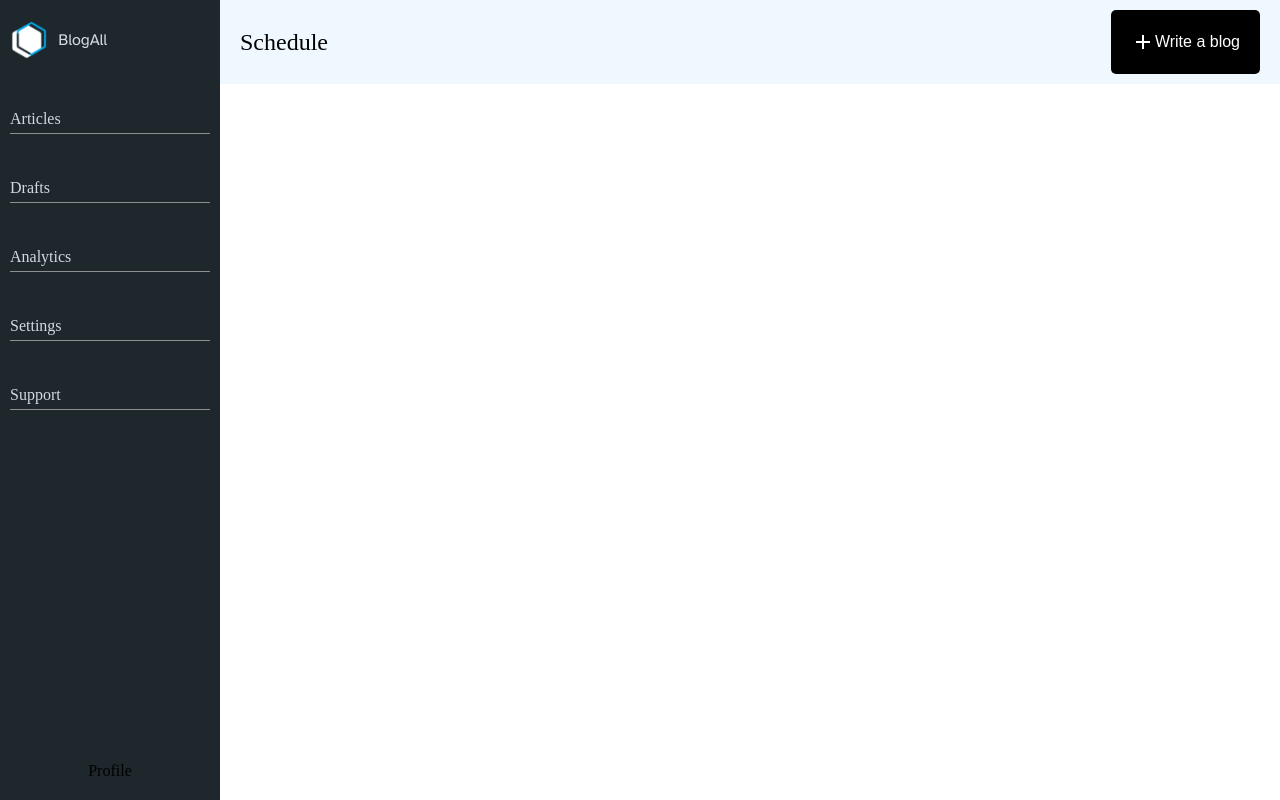
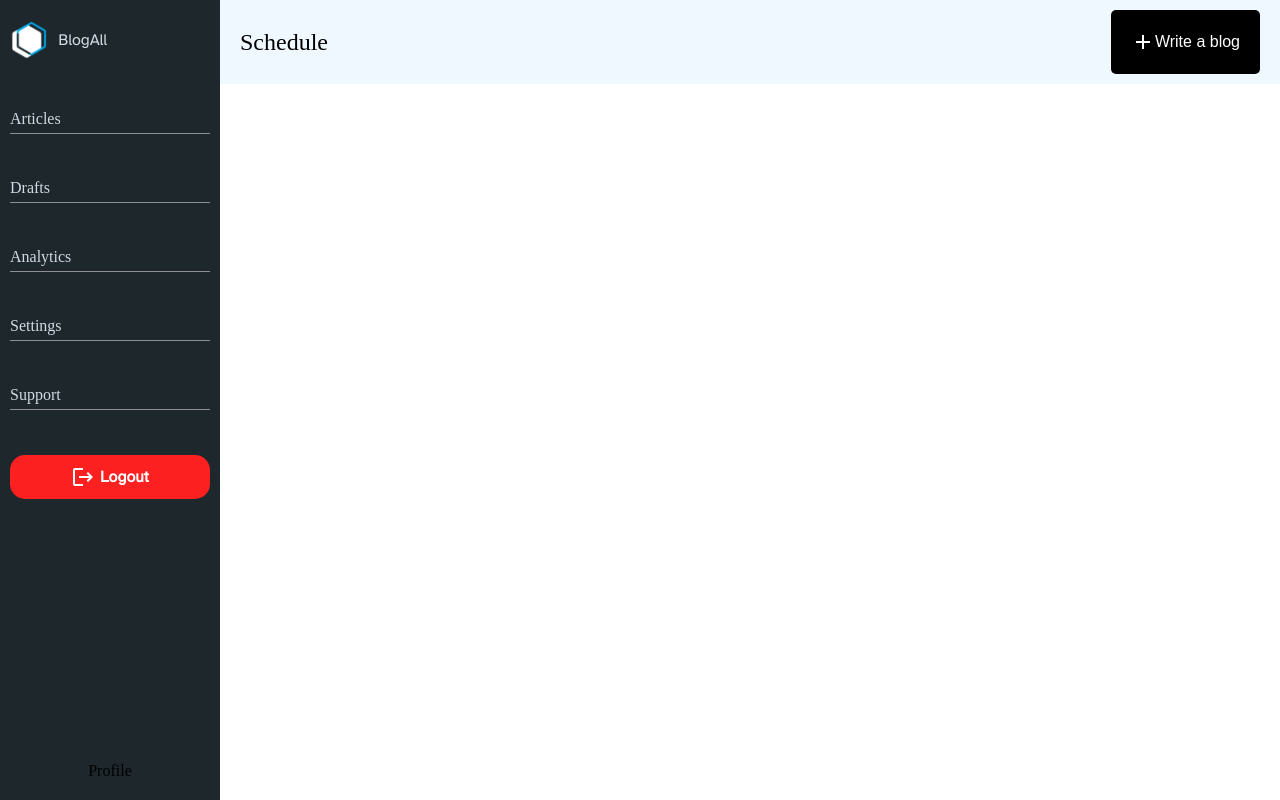
Before and after one commit to luqmanshaban/blogAll-client, a React (Create React App) app: page /dashboard in a window 1280 px wide. Built offline with nearby package versions, Linux system fonts and the light colour scheme; a web font is replaced by a local one.

Commit message:
adding logout in the dashboard

```diff
--- a/src/dashboard/aside/Aside.tsx
+++ b/src/dashboard/aside/Aside.tsx
@@ -1,7 +1,8 @@
 import React from 'react'
 import styles from '../styles/Aside.module.scss'
 import logo from '../../assets/images/logo.png';
-import { Link } from 'react-router-dom'
+import { Link, useNavigate } from 'react-router-dom'
+import LogoutIcon from '@mui/icons-material/Logout';
 
 type Props = {
     unToggle: any;
@@ -9,9 +10,16 @@ type Props = {
 }
 
 const Aside: React.FC<Props> = ({unToggle, active}) => {
+  const navigate = useNavigate();
+
+  const logout = () => {
+    localStorage.removeItem('authToken');
+    navigate('/');
+    alert('Logged Out');
+  }
 
   return (
-    <nav className={`${active ? styles.active : ''}`}>
+    <nav className={`${styles.dashboardNav} ${active ? styles.active : ''}`}>
     <section className={styles.aside}>
         <header>
           <h1>
@@ -43,6 +51,10 @@ const Aside: React.FC<Props> = ({unToggle, active}) => {
             <li>Support
             <p className={styles.hr}></p>
             </li>
+            <li className={styles.logout} onClick={logout}>
+              <LogoutIcon />
+              <button>Logout</button>
+            </li>
 
         </ul>
     </section>
--- a/src/dashboard/main/Home.tsx
+++ b/src/dashboard/main/Home.tsx
@@ -8,6 +8,7 @@ type Props = {
 
 
 const Home: React.FC<Props> = ({toggle}) => {
+  const screen = window.innerWidth <= 600;
   return (
     <div className={styles.home}>
         <header className={`${styles.header}`} onClick={toggle}>
@@ -16,7 +17,7 @@ const Home: React.FC<Props> = ({toggle}) => {
                 <span className={styles.bar}></span>
                 <span className={styles.bar}></span>
             </div>
-            <Header/>
+            {!screen && <Header/>}
         </header>
     </div>
   )
--- a/src/dashboard/main/components/Header.tsx
+++ b/src/dashboard/main/components/Header.tsx
@@ -23,6 +23,7 @@ const styles = {
 
 }
 
+
 const Header = () => {
   return (
     <div style={styles}>
--- a/src/dashboard/styles/Aside.module.scss
+++ b/src/dashboard/styles/Aside.module.scss
@@ -1,6 +1,6 @@
 
 
-nav {
+.dashboardNav {
     display: flex;
     justify-content: space-between;
     align-items: center;
@@ -46,18 +46,6 @@ nav {
         .bar:nth-child(3) {
             transform: translateY(-8px) rotate(-45deg);
         }
-
-        // &.active {
-        //     .bar:nth-child(2) {
-        //         opacity: 0;
-        //     }
-        //     .bar:nth-child(1) {
-        //         transform: translateY(8px) rotate(45deg);
-        //     }
-        //     .bar:nth-child(3) {
-        //         transform: translateY(-8px) rotate(-45deg);
-        //     }
-        // }
        }
     }
 
@@ -91,13 +79,38 @@ nav {
         li {
             color: #D3D9E3;
         }
+
+        .logout {
+            display: flex;
+            justify-content: center;
+            align-items: center;
+            gap: 5px;
+            cursor: pointer;
+            background-color: rgb(253, 32, 32);
+            color: #fff;
+            width: 100%;
+            padding: 10px 50px;
+            border-radius: 15px;
+            border: none;
+            font-size: 16px;
+            font-weight: bold;
+
+            button {
+                cursor: pointer;
+                border: none;
+                background-color: rgb(253, 32, 32);
+                color: #fff;
+                font-size: 16px;
+                font-weight: bold;
+            }
+        }
     }
 }
 
 
 @media screen and (max-width: 600px) {
 
-    nav {
+    .dashboardNav {
         position: fixed;
         left: -900px;
         padding: 10px;
--- a/src/styles/Navbar.module.scss
+++ b/src/styles/Navbar.module.scss
@@ -20,8 +20,8 @@ $font: 'Plus Jakarta Sans', sans-serif;
     @include flex();
     gap: 20px;
     position: fixed;
-        width: 100%;
-        z-index: 200;
+    width: 100%;
+    z-index: 200;
 
     h1 {
         display: inline;
```
Also changed, not shown: src/dashboard/styles/Navbar.module.scss (deleted).
